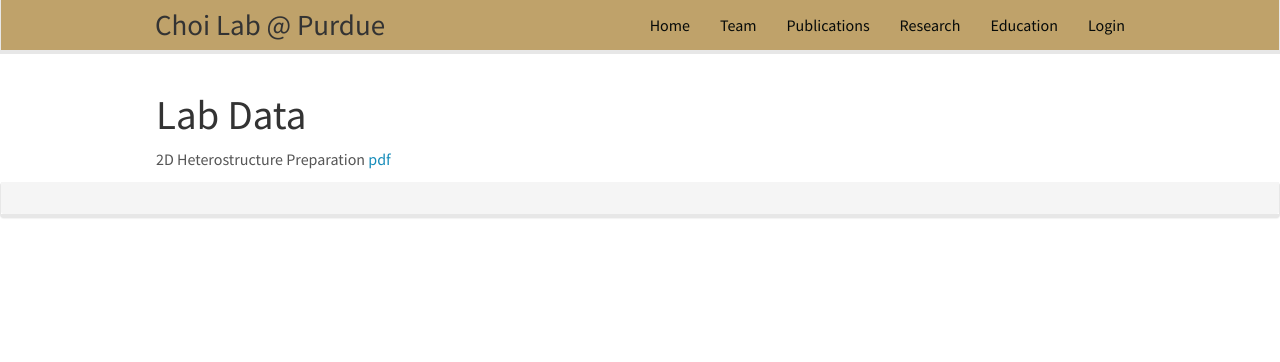
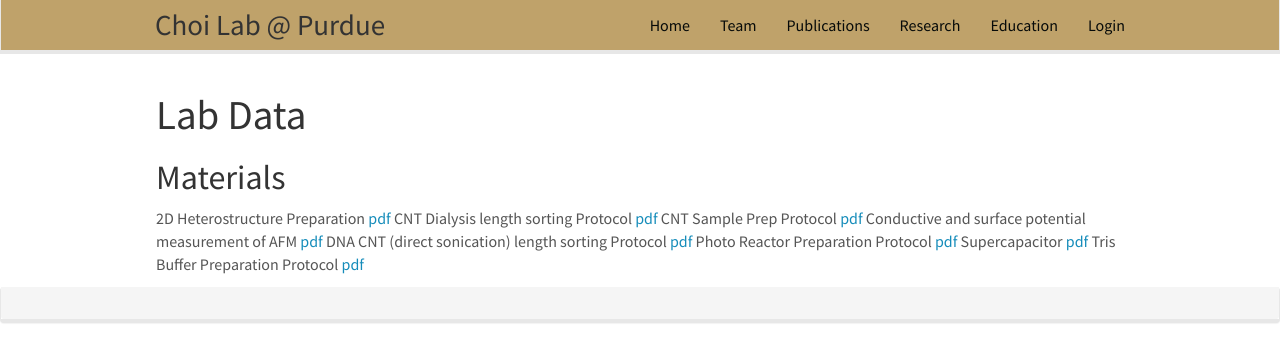
Before and after one commit to choidnalab/choidnalab.github.io, a Jekyll site: the page built from _pages/labdata.md, in a window 1280 px wide. Shown: the top 362 px of the page. Built offline with Jekyll 4.4.1, drawn with Linux system fonts in a browser that asks for light colours; nearby versions of some CDN libraries.

Commit message:
Update labdata.md

```diff
--- a/_pages/labdata.md
+++ b/_pages/labdata.md
@@ -8,4 +8,12 @@ permalink: /labdata.html
 
 # Lab Data
 
-2D Heterostructure Preparation <a href="{{ site.url }}{{ site.baseurl }}/images/labdata/CNT_Dialysis_length_sorting_Protocol.pdf">pdf</a>
+## Materials
+2D Heterostructure Preparation <a href="{{ site.url }}{{ site.baseurl }}/images/labdata/2D_Heterostructure_Preparation.pdf">pdf</a>
+CNT Dialysis length sorting Protocol <a href="{{ site.url }}{{ site.baseurl }}/images/labdata/CNT_Dialysis_length_sorting_Protocol.pdf">pdf</a>
+CNT Sample Prep Protocol <a href="{{ site.url }}{{ site.baseurl }}/images/labdata/CNT_Sample_Prep_Protocol.pdf">pdf</a>
+Conductive and surface potential measurement of AFM <a href="{{ site.url }}{{ site.baseurl }}/images/labdata/Conductive_and_surface_potential_measurement_of_AFM.pdf">pdf</a>
+DNA CNT (direct sonication) length sorting Protocol <a href="{{ site.url }}{{ site.baseurl }}/images/labdata/DNA_CNT_direct_sonication_length_sorting_Protocol.pdf">pdf</a>
+Photo Reactor Preparation Protocol <a href="{{ site.url }}{{ site.baseurl }}/images/labdata/Photo_Reactor_Preparation_protocol.pdf">pdf</a>
+Supercapacitor <a href="{{ site.url }}{{ site.baseurl }}/images/labdata/Supercapacitor.pdf">pdf</a>
+Tris Buffer Preparation Protocol <a href="{{ site.url }}{{ site.baseurl }}/images/labdata/Tris_Buffer_Preparation_Protocol.pdf">pdf</a>
```
